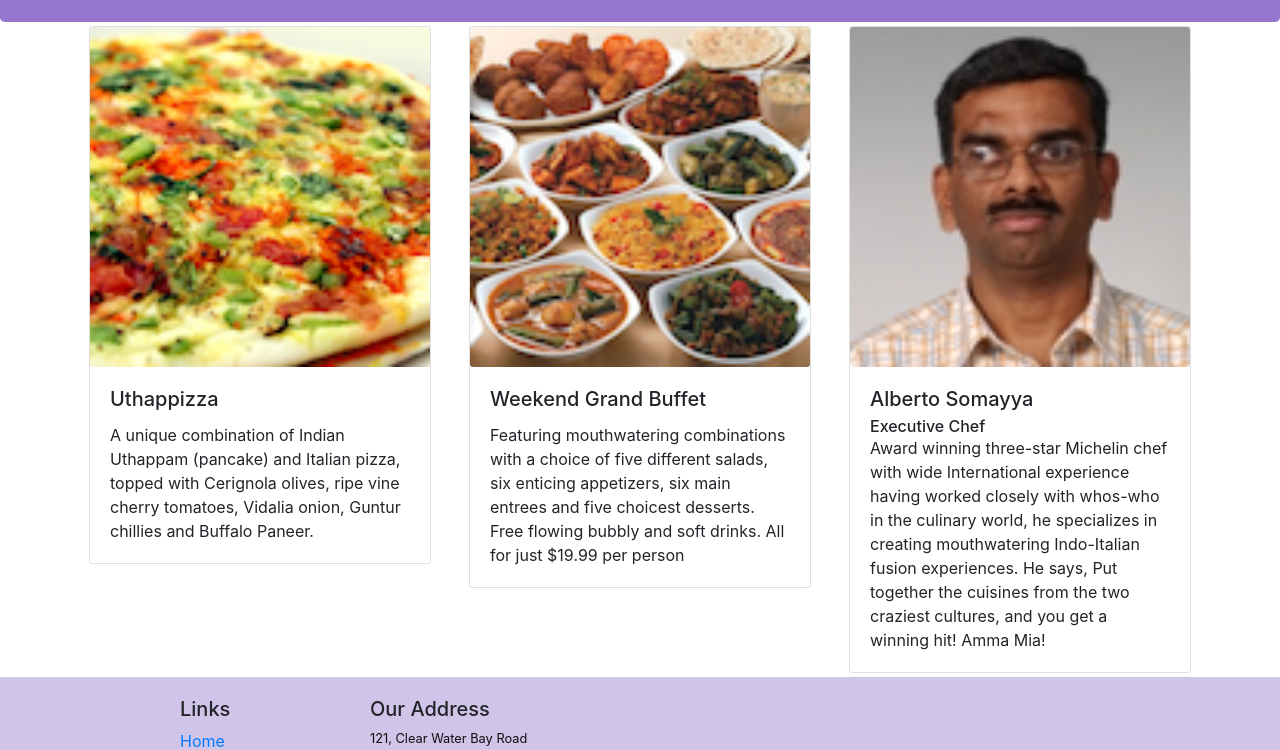
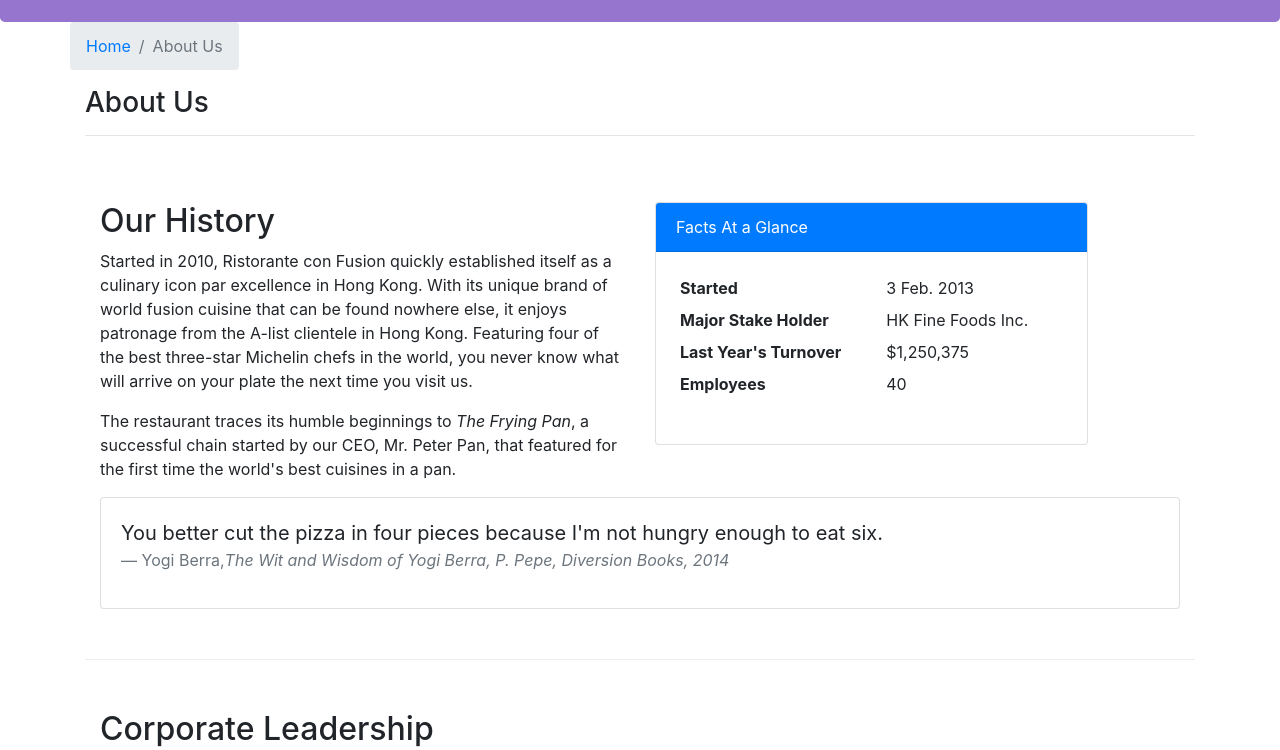
Before and after one commit to arpitsodani15/React.js-course, a React (Create React App) app: page /aboutus in a window 1280 px wide. Before the commit this address led to /home. Shown: the part 320-1070 px from the top of the page. Built offline with nearby package versions, Linux system fonts and the light colour scheme.

Commit message:
Assignment-2

```diff
--- /dev/null
+++ b/src/components/AboutComponent.js
@@ -0,0 +1,91 @@
+import React from 'react';
+import { Breadcrumb, BreadcrumbItem, Card, CardBody, CardHeader, Media } from 'reactstrap';
+import { Link } from 'react-router-dom';
+
+function About(props) {
+
+    const leaders = props.leaders.map((leader) => {
+        return (
+            <RenderLeader leader={leader} />
+        );
+    });
+
+    function RenderLeader(leader) {
+
+            return(
+                <Media className="mt-3" key={leader.id}>
+                  <Media left className="mr-5">
+                      <Media object src={leader.leader.image} alt={leader.leader.name} />
+                  </Media>
+                  <Media body className="pr-2">
+                    <Media heading>{leader.leader.name}</Media>
+                    <h6>{leader.leader.designation}</h6>
+                    <p className="mt-3">{leader.leader.description}</p>
+                  </Media>
+                </Media>
+            );
+    }
+
+    return(
+        <div className="container">
+            <div className="row">
+                <Breadcrumb>
+                    <BreadcrumbItem><Link to="/home">Home</Link></BreadcrumbItem>
+                    <BreadcrumbItem active>About Us</BreadcrumbItem>
+                </Breadcrumb>
+                <div className="col-12">
+                    <h3>About Us</h3>
+                    <hr />
+                </div>
+            </div>
+            <div className="row row-content">
+                <div className="col-12 col-md-6">
+                    <h2>Our History</h2>
+                    <p>Started in 2010, Ristorante con Fusion quickly established itself as a culinary icon par excellence in Hong Kong. With its unique brand of world fusion cuisine that can be found nowhere else, it enjoys patronage from the A-list clientele in Hong Kong.  Featuring four of the best three-star Michelin chefs in the world, you never know what will arrive on your plate the next time you visit us.</p>
+                    <p>The restaurant traces its humble beginnings to <em>The Frying Pan</em>, a successful chain started by our CEO, Mr. Peter Pan, that featured for the first time the world's best cuisines in a pan.</p>
+                </div>
+                <div className="col-12 col-md-5">
+                    <Card>
+                        <CardHeader className="bg-primary text-white">Facts At a Glance</CardHeader>
+                        <CardBody>
+                            <dl className="row p-1">
+                                <dt className="col-6">Started</dt>
+                                <dd className="col-6">3 Feb. 2013</dd>
+                                <dt className="col-6">Major Stake Holder</dt>
+                                <dd className="col-6">HK Fine Foods Inc.</dd>
+                                <dt className="col-6">Last Year's Turnover</dt>
+                                <dd className="col-6">$1,250,375</dd>
+                                <dt className="col-6">Employees</dt>
+                                <dd className="col-6">40</dd>
+                            </dl>
+                        </CardBody>
+                    </Card>
+                </div>
+                <div className="col-12">
+                    <Card>
+                        <CardBody className="bg-faded">
+                            <blockquote className="blockquote">
+                                <p className="mb-0">You better cut the pizza in four pieces because
+                                    I'm not hungry enough to eat six.</p>
+                                <footer className="blockquote-footer">Yogi Berra,
+                                <cite title="Source Title">The Wit and Wisdom of Yogi Berra,
+                                    P. Pepe, Diversion Books, 2014</cite>
+                                </footer>
+                            </blockquote>
+                        </CardBody>
+                    </Card>
+                </div>
+            </div>
+            <div className="row row-content">
+                <div className="col-12">
+                    <h2>Corporate Leadership</h2>
+                </div>
+                <div className="col-12">
+                    {leaders}
+                </div>
+            </div>
+        </div>
+    );
+}
+
+export default About;
--- a/src/components/MainComponent.js
+++ b/src/components/MainComponent.js
@@ -10,7 +10,7 @@ import Footer from './FooterComponent';
 import Home from './HomeComponent';
 import { Switch, Route, Redirect } from 'react-router-dom';
 import Contact from './ContactComponent';
-
+import About from './AboutComponent';
 
 
 class Main extends Component {
@@ -52,6 +52,7 @@ class Main extends Component {
             <Route exact path='/contactus' component={Contact} />
             <Route exact path='/menu' component={() => <Menu dishes={this.state.dishes} />} />
             <Route path='/menu/:dishId' component={DishWithId} />
+            <Route exact path='/aboutus' component={() => <About leaders={this.state.leaders} />} />
             <Redirect to="/home" />
           </Switch>
         <Footer />
```
